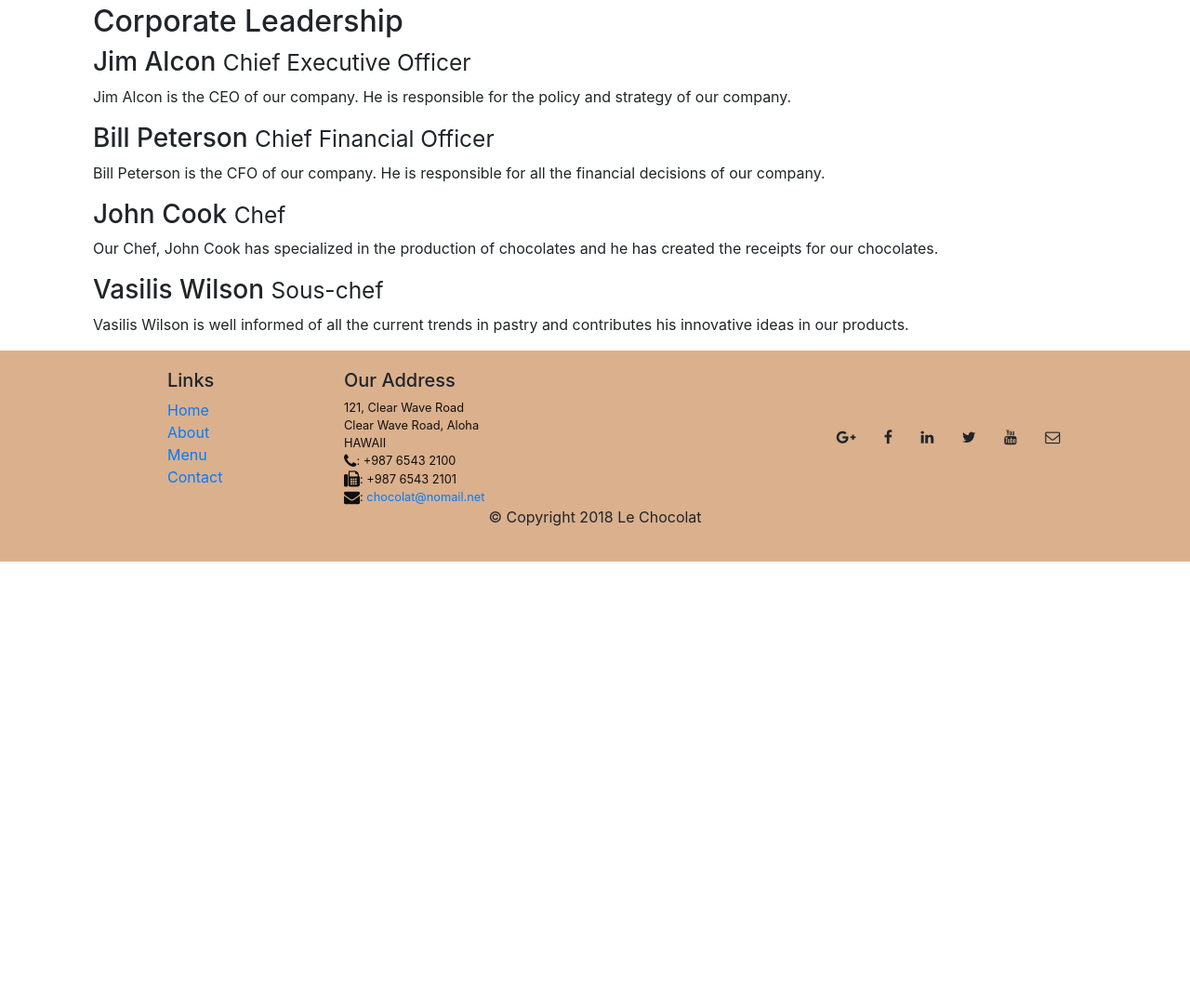
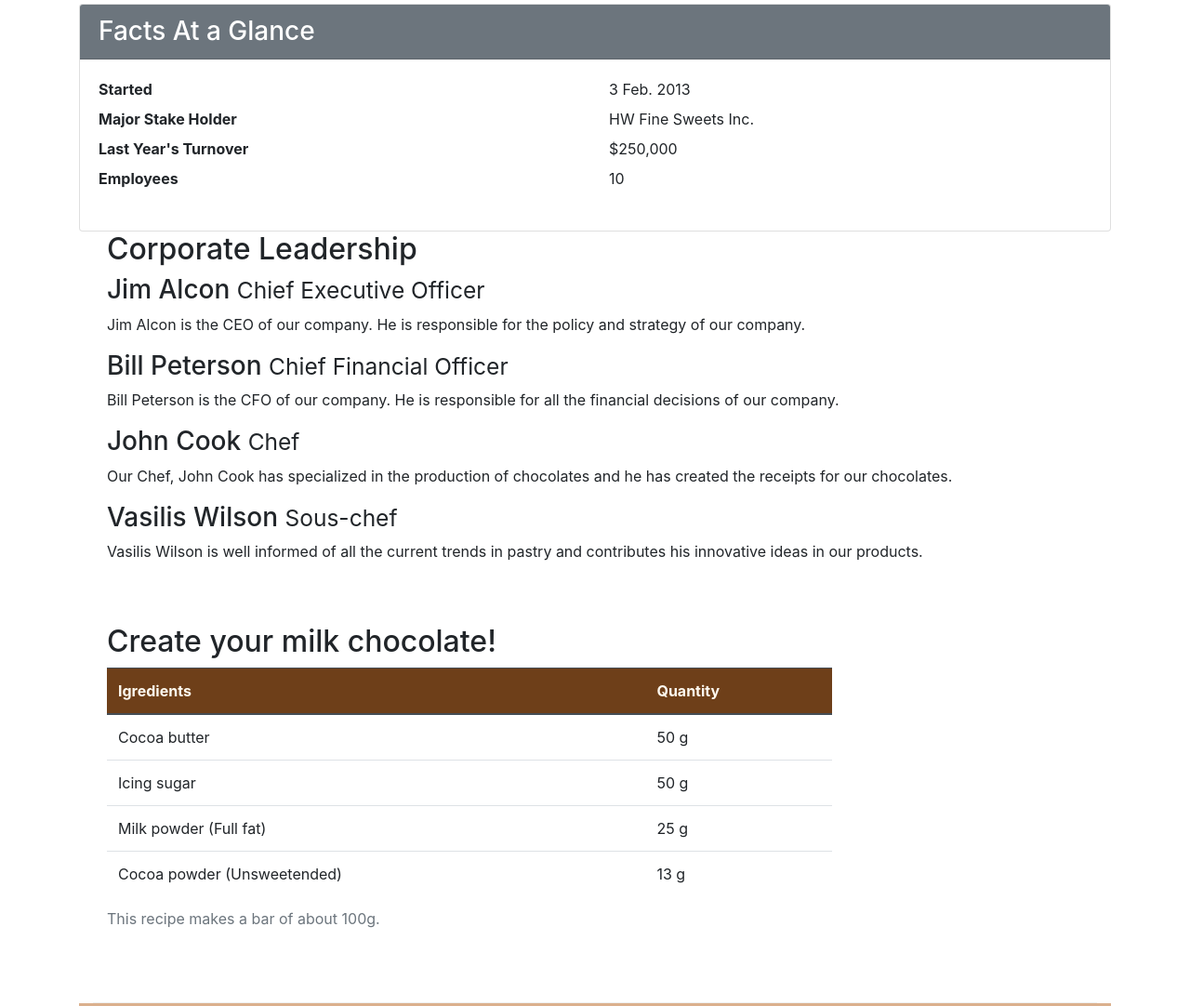
Before and after one commit to sabawoonsarwar/leChocolat, a website: page aboutus.html in a window 1280 px wide. Shown: the part 731-1813 px from the top of the page at 93% size. Before the commit the page ends 1335 px from the top, so only its background shows below. Drawn offline with nearby package versions, Linux system fonts and the light colour scheme.

Commit message:
Tables and Cards

```diff
--- a/aboutus.html
+++ b/aboutus.html
@@ -11,6 +11,7 @@
 </head>
 
 <body>
+    <!--NAVIGATION-->
     <nav class="navbar navbar-expand-md navbar-light bg-light fixed-top">
         <div class="container">
             <a class="navbar-brand" href="./index.html">Le Chocolat</a>
@@ -35,6 +36,7 @@
             </div>
         </div>
     </nav>
+    <!--HEADER-->
     <header class="jumbotron">
         <div class="container">
             <div class="row row-header">
@@ -48,7 +50,7 @@
             </div>
         </div>
     </header>
-
+    <!--MAIN CONTENT-->
     <div>
         <div class="container">
             <nav aria-label="breadcrumb">
@@ -74,6 +76,20 @@
                     euismod mi eget dignissim. Sed eget consequat urna. </p>
             </div>
             <div>
+                <div class="card">
+                    <h3 class="card-header bg-secondary text-white">Facts At a Glance</h3>
+                    <div class="card-body">
+                        <dl class="row">
+                            <dt class="col-6">Started</dt>
+                            <dd class="col-6">3 Feb. 2013</dd>
+                            <dt class="col-6">Major Stake Holder</dt>
+                            <dd class="col-6">HW Fine Sweets Inc.</dd>
+                            <dt class="col-6">Last Year's Turnover</dt>
+                            <dd class="col-6">$250,000</dd>
+                            <dt class="col-6">Employees</dt>
+                            <dd class="col-6">10</dd>
+                        </dl>
+                    </div>
                 </div>
             </div>
 
@@ -82,7 +98,8 @@
                 <div class="col">
                     <h2>Corporate Leadership</h2>
                     <h3>Jim Alcon <small>Chief Executive Officer </small></h3>
-                <p class="d-none d-sm-block">Jim Alcon is the CEO of our company. He is responsible for the policy and
+                    <p class="d-none d-sm-block">Jim Alcon is the CEO of our company. He is responsible for the policy
+                        and
                         strategy of our company.
                     </p>
                     <h3>Bill Peterson <small>Chief Financial Officer </small></h3>
@@ -90,18 +107,58 @@
                         financial decisions of our
                         company. </p>
                     <h3>John Cook <small>Chef</small></h3>
-                <p class="d-none d-sm-block">Our Chef, John Cook has specialized in the production of chocolates and he
+                    <p class="d-none d-sm-block">Our Chef, John Cook has specialized in the production of chocolates
+                        and he
                         has created the receipts
                         for our chocolates. </p>
                     <h3>Vasilis Wilson <small>Sous-chef </small></h3>
-                <p class="d-none d-sm-block">Vasilis Wilson is well informed of all the current trends in pastry and
+                    <p class="d-none d-sm-block">Vasilis Wilson is well informed of all the current trends in pastry
+                        and
                         contributes his innovative
                         ideas in our products. </p>
                 </div>
+
+
+                <div class="row row-content">
+                    <div class="col-12 col-sm-9">
+                        <h2> Create your milk chocolate!</h2>
+                        <div class="table-responsive">
+                            <table class="table table-hover">
+                                <caption>This recipe makes a bar of about 100g.</caption>
+                                <thead class="thead-dark">
+                                    <tr>
+                                        <th>Igredients</th>
+                                        <th>Quantity</th>
+                                    </tr>
+                                </thead>
+                                <tbody>
+                                    <tr>
+                                        <td>Cocoa butter</td>
+                                        <td>50 g</td>
+                                    </tr>
+                                    <tr>
+                                        <td>Icing sugar</td>
+                                        <td>50 g</td>
+                                    </tr>
+                                    <tr>
+                                        <td>Milk powder (Full fat)</td>
+                                        <td>25 g</td>
+                                    </tr>
+                                    <tr>
+                                        <td>Cocoa powder (Unsweetended)</td>
+                                        <td>13 g</td>
+                                    </tr>
+                                </tbody>
+                            </table>
+                        </div>
+                    </div>
+                    <div class="col-12 col-sm-3">
+                    </div>
+                </div>
             </div>
 
-    </div>
 
+            <!--FOOTER-->
             <footer class="footer">
                 <div class="container">
                     <div class="row">
@@ -150,6 +207,7 @@
                     </div>
                 </div>
             </footer>
+            <!--END OF FOOTER-->
             <!-- jQuery first, then Tether, then Bootstrap JS. -->
             <script src="node_modules/jquery/dist/jquery.min.js"></script>
             <script src="node_modules/tether/dist/js/tether.min.js"></script>
--- a/css/styles.css
+++ b/css/styles.css
@@ -31,3 +31,10 @@ body{
 .bg-light {
     background-color: #dbb08d !important;
 }
+.table .thead-dark th{
+    color:floralwhite;
+    background-color:#6E3F19
+}
+tr:hover {
+    background-color:#dbb08db0!important
+}
```
Lines whose indentation alone changed are shown as unchanged.
